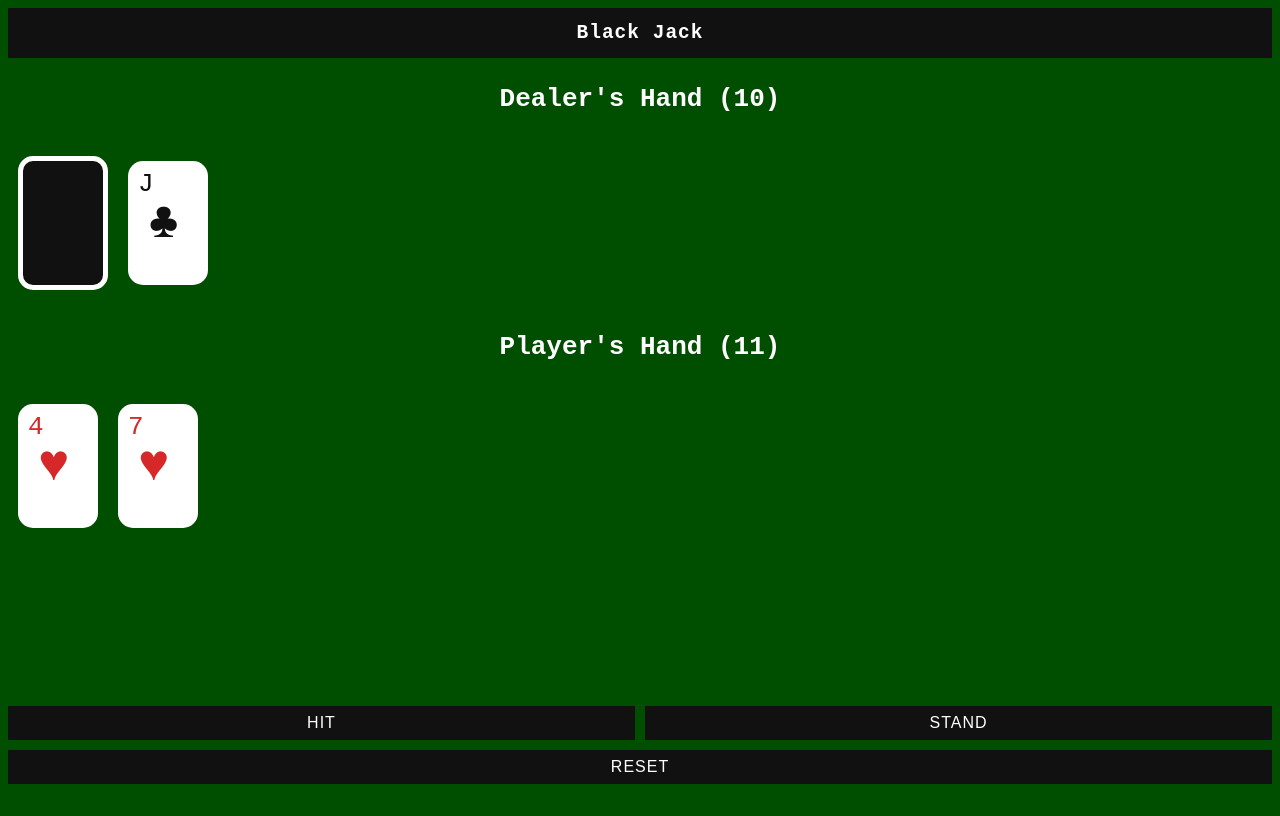
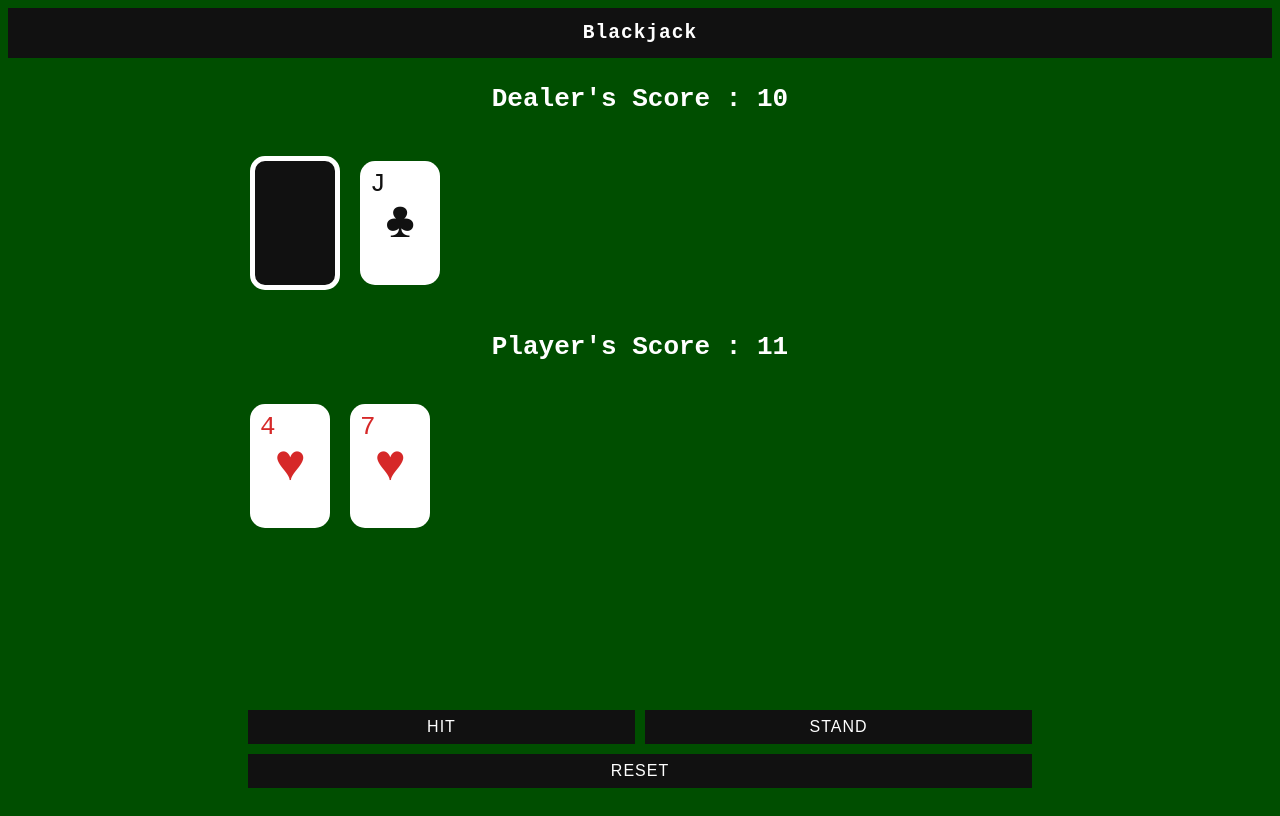
Before and after one commit to rvgpl/blackjack, a React (Create React App) app: page / in a window 1280 px wide. Built offline with nearby package versions, Linux system fonts and the light colour scheme.

Commit message:
Nit picking css

```diff
--- a/src/components/Actions/Actions.css
+++ b/src/components/Actions/Actions.css
@@ -2,7 +2,7 @@
   display: grid;
   grid-gap: 10px;
   grid-template-columns: 1fr 1fr;
-  position: fixed;
+  position: absolute;
   width: calc(100% -16px);
   left: 8px;
   right: 8px;
--- a/src/components/Card/Card.css
+++ b/src/components/Card/Card.css
@@ -10,6 +10,7 @@
   cursor: default;
   display: flex;
   align-items: center;
+  justify-content: center;
 }
 
 .card-hidden {
--- a/src/components/Hand/Hand.tsx
+++ b/src/components/Hand/Hand.tsx
@@ -11,7 +11,7 @@ interface HandProps {
 const Hand = ({ handType, count, cards }: HandProps) => {
   return (
     <div className="hand-container">
-      <h3 className="hand-count">{`${handType} (${count})`}</h3>
+      <h3 className="hand-count">{`${handType} Score : ${count}`}</h3>
       <ul className="hand-cards-container">
         {cards.length > 0 &&
           cards.map((card: PickedCard) => (
--- a/src/components/Header/Header.tsx
+++ b/src/components/Header/Header.tsx
@@ -3,7 +3,7 @@ import "./Header.css";
 const Header = () => {
   return (
     <header className="header">
-      <h1 className="title">Black Jack</h1>
+      <h1 className="title">Blackjack</h1>
     </header>
   );
 };
--- a/src/components/Table/Table.css
+++ b/src/components/Table/Table.css
@@ -1,3 +1,9 @@
 .table {
-  height: 100vh;
+  height: 90vh;
 }
+.table-wrapper {
+  max-width: 800px;
+  margin: 0 auto;
+  height: 100%;
+  position: relative;
+}
--- a/src/components/Table/Table.tsx
+++ b/src/components/Table/Table.tsx
@@ -34,6 +34,7 @@ const Table = (props: TableProps) => {
   return (
     <div className="table">
       <Header />
+      <main className="table-wrapper">
         <Message>{statusMessage}</Message>
         <Hand
           handType={HandType.Dealer}
@@ -47,6 +48,7 @@ const Table = (props: TableProps) => {
         />
 
         <Actions hit={hit} stand={stand} reset={reset} gameState={gameState} />
+      </main>
     </div>
   );
 };
--- a/src/types.ts
+++ b/src/types.ts
@@ -10,8 +10,8 @@ export enum CardType {
 }
 
 export enum HandType {
-  Player = "Player's Hand",
-  Dealer = "Dealer's Hand",
+  Player = "Player's",
+  Dealer = "Dealer's",
 }
 
 export interface PickedCard extends Card {
```
Lines whose indentation alone changed are shown as unchanged.
